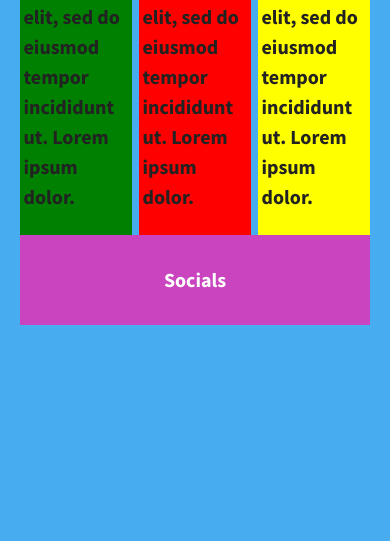
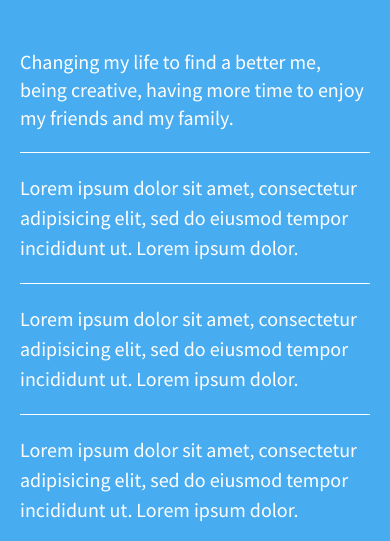
Before and after one commit to AryVidot/07.01-206-divs-flexbox-starter, a plain HTML site: page index.html in a window 390 px wide. Shown: the part 576-1117 px from the top of the page. Before the commit the page ends 901 px from the top, so only its background shows below. Drawn offline with nearby package versions, Linux system fonts and the light colour scheme.

Commit message:
media queries added

```diff
--- a/css/main.css
+++ b/css/main.css
@@ -98,85 +98,120 @@ textarea {
 html {
   background-color: #48acf0;
   height: 100%;
+  widows: 100%;
 }
 
 body {
   font-family: "Source Sans Pro", sans-serif;
-  font-weight: 700;
-  padding: 1em;
+  padding: 0em 2em;
   font-size: 1.25em;
-  height: 100%;
+  color: #fff;
+  display: flex;
+  justify-content: center;
+  /* font-weight: 700; */
+  /* height: 100%; */
 }
-.wrapper {
+
+.flex-container {
   /*add display:flex and set justify-content to space-between*/
   display: flex;
+  flex-flow: row wrap;
   justify-content: space-between;
-  align-items: center;
-  flex-wrap: wrap;
-  font-weight: 600;
-  height: auto;
+  max-width: 1200px;
+  /* align-items: center; */
+  /* font-weight: 600; */
+  /* height: auto; */
 }
+
 header,
 footer {
+  width: 100%;
+  display: flex;
+  justify-content: flex-start;
+  /* background-color: rgb(202, 67, 191); */
+
+  /* align-items: center; */
+  /* height: 90px; */
+}
+
+header h1 {
+  font-family: 'Lora', sans-serif;
+  font-size: 3em;
+}
+
+main {
+  width: 100%;
+  display: flex;
+  justify-content: center;
+  border-bottom: 1px solid #fff;
+  /* background-color: crimson; */
+  /* padding: 1%; */
+  /* font-size: 1.7em; */
+  /* height: 250px; */
+}
+main p {
+  font: 1.35em;
+}
+
+.flex-items{
   display: flex;
   justify-content: center;
   align-items: center;
-  background-color: rgb(202, 67, 191);
-  height: 90px;
-  width: 100%;
-}
-main {
-  height: 250px;
-  width: 100%;
-  padding: 1%;
-  font-size: 1.7em;
-  background-color: crimson;
+  line-height: 1.5em;
+  font-size: 1em;
+  border-bottom: 1px solid #fff;
 }
 
-header,
+/* header,
 footer,
 main {
   display: flex;
   justify-content: center;
   align-items: center;
   color: #fdfffc;
-}
-header {
+} */
+/* header {
   font-size: 2.5em;
   padding: 1%;
   margin: 0;
-}
+} */
 
-.div-1 {
+/* #div-1 {
   background-color: green;
   padding: 1%;
   margin: 0;
   width: 30%;
   font-size: 1em;
   line-height: 1.5em;
-}
-.div-2 {
+} */
+/* #div-2 {
   background-color: red;
   padding: 1%;
   margin: 0;
   width: 30%;
   font-size: 1em;
   line-height: 1.5em;
-}
+} */
 
-.div-3 {
-  /*give the divs a width of 30%, add display:flex, set justify-content and align-items to center*/
+/* #div-3 {
+  give the divs a width of 30%, add display:flex, set justify-content and align-items to center
   background-color: yellow;
   padding: 1%;
   margin: 0;
-  /* color: #FDFFFC; */
+  color: #FDFFFC;
   width: 30%;
   font-size: 1em;
   line-height: 1.5em;
-  /*https://coolors.co/fdfffc-3b91e2-48acf0-ffee7f-2d541a*/
-  /* height: auto; */
+  https://coolors.co/fdfffc-3b91e2-48acf0-ffee7f-2d541a
+  height: auto;
+} */
+
+footer{
+  border-top: 1px solid #fff;
 }
-
+footer i {
+  padding: 30px 20px 0 0;
+}
 /* .div-1, .div-2, .div-3{
     display: flex;
     justify-content: center;
@@ -263,6 +298,23 @@ header {
    These examples override the primary ('mobile first') styles.
    Modify as content requires.
    ========================================================================== */
+@media all and (max-width: 768px) {
+  body {
+    padding: 1em;
+  }
+}
+
+@media (min-width: 1200px) {
+  .flex-items{
+    flex-basis: 30%;
+    border-bottom: none;
+  }
+  #div-2 p {
+    border-left: 1px solid #fff;
+    border-right: 1px solid #fff;
+    padding: 0 40px;
+  }
+}
 
 @media print,
   (-webkit-min-device-pixel-ratio: 1.25),
--- a/index.html
+++ b/index.html
@@ -23,6 +23,7 @@
       rel="stylesheet"
       type="text/css"
     />
+    <link rel="stylesheet" href="https://use.fontawesome.com/releases/v5.5.0/css/all.css" integrity="sha384-B4dIYHKNBt8Bc12p+WXckhzcICo0wtJAoU8YZTY5qE0Id1GSseTk6S+L3BlXeVIU" crossorigin="anonymous">
   </head>
   <body>
     <!--[if lt IE 8]>
@@ -33,9 +34,9 @@
       </p>
     <![endif]-->
 
-    <section class="wrapper">
+    <section class="flex-container">
       <header>
-        <p>Hi, I'm Ary, I'm a developer, a husband and a father.</p>
+        <h1>Hi, I'm Ary, I'm a developer, a husband and a father.</h1>
       </header>
       <main>
         <p>
@@ -43,25 +44,29 @@
           to enjoy my friends and my family.
         </p>
       </main>
-      <div class="div-1">
+      <div id=div-1 class="flex-items">
         <p>
           Lorem ipsum dolor sit amet, consectetur adipisicing elit, sed do
           eiusmod tempor incididunt ut. Lorem ipsum dolor.
         </p>
       </div>
-      <div class="div-2">
+      <div id=div-2 class="flex-items">
         <p>
           Lorem ipsum dolor sit amet, consectetur adipisicing elit, sed do
           eiusmod tempor incididunt ut. Lorem ipsum dolor.
         </p>
       </div>
-      <div class="div-3">
+      <div id=div-3 class="flex-items">
         <p>
           Lorem ipsum dolor sit amet, consectetur adipisicing elit, sed do
           eiusmod tempor incididunt ut. Lorem ipsum dolor.
         </p>
       </div>
-      <footer>Socials</footer>
+      <footer>
+        <i class="fab fa-twitter"></i>
+        <i class="fab fa-linkedin"></i>
+        <i class="fab fa-pinterest"></i>
+      </footer>
     </section>
 
     <script src="https://ajax.googleapis.com/ajax/libs/jquery/1.11.3/jquery.min.js"></script>
```
